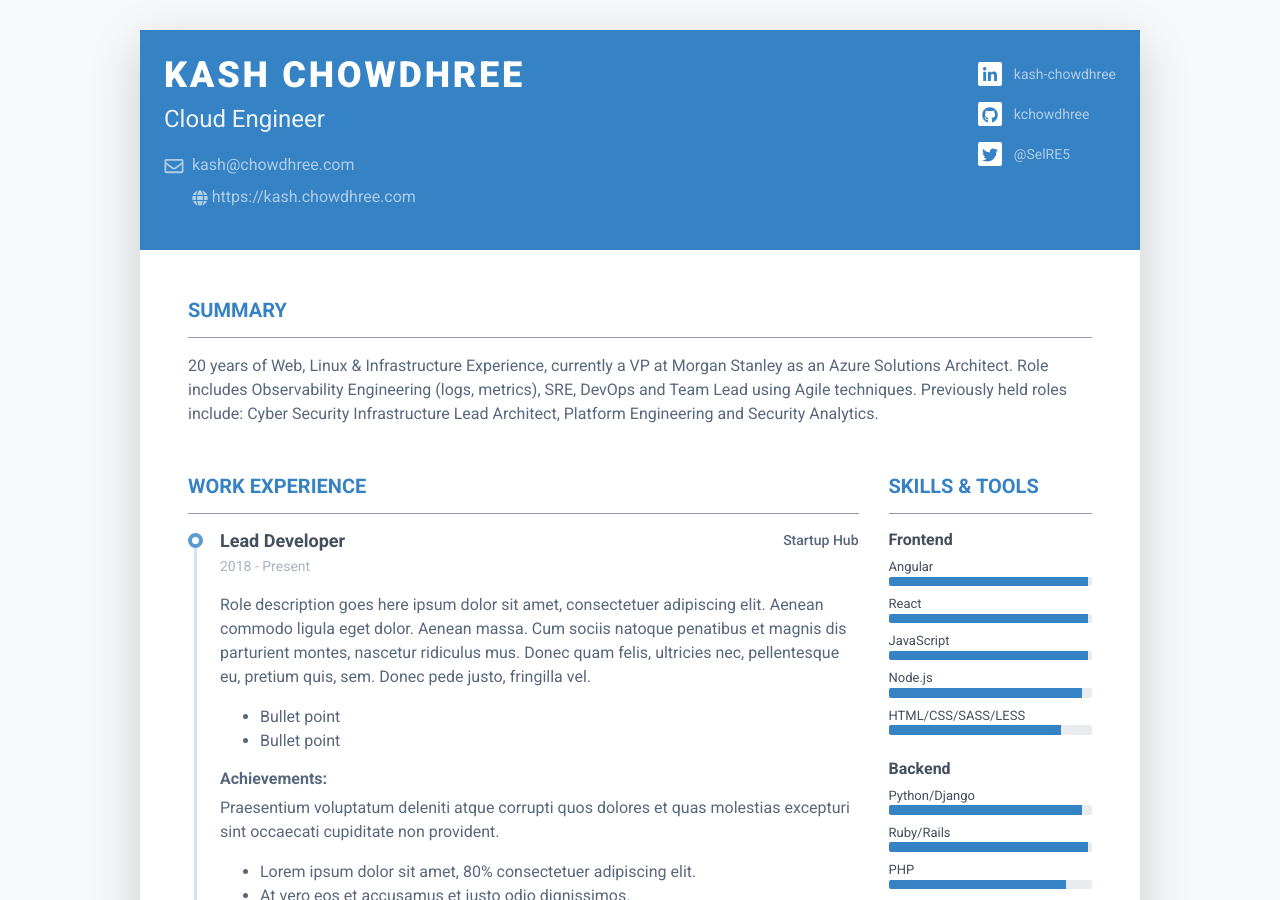
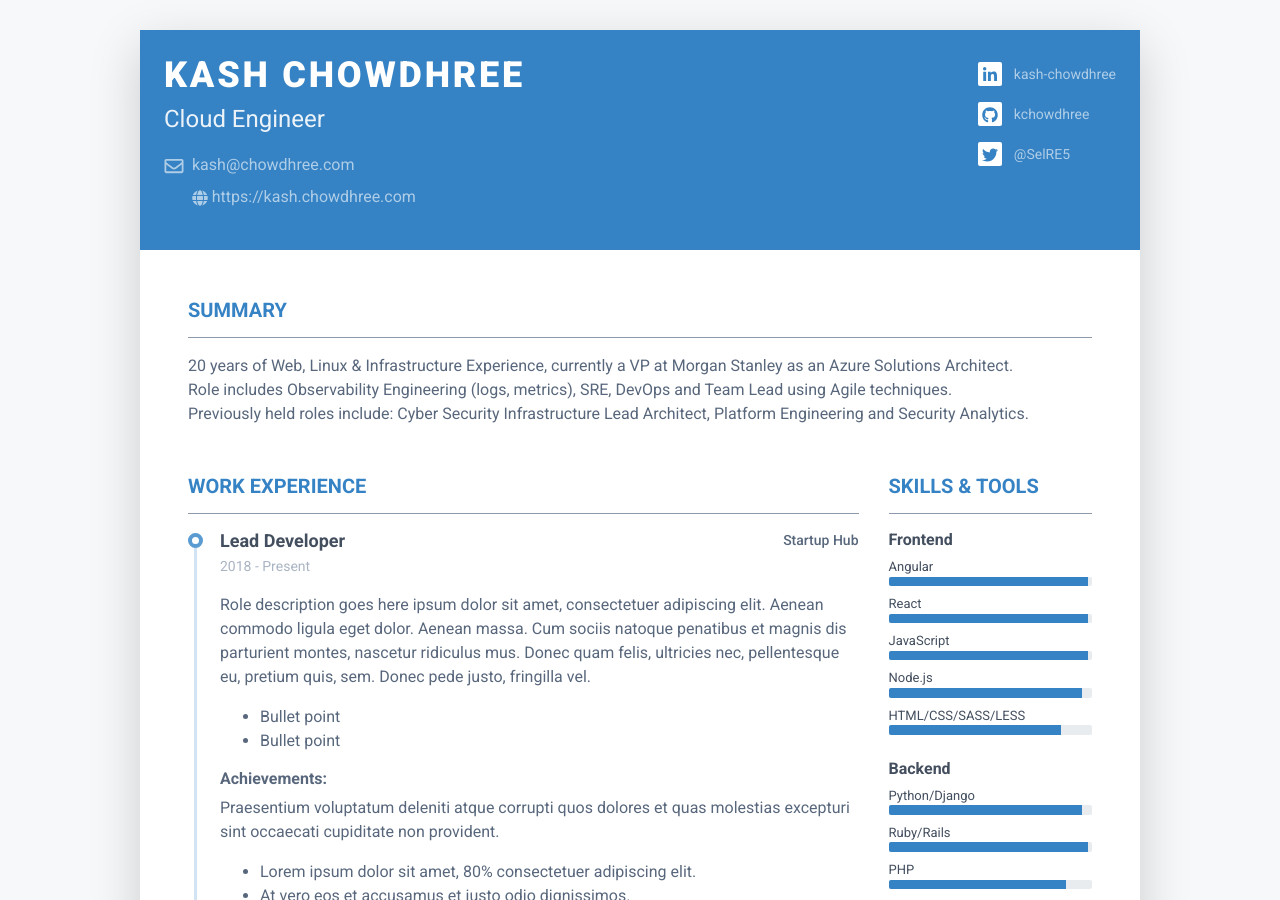
Before and after one commit to Hamy200/resume, a Jekyll site: the page built from index.markdown, in a window 1280 px wide and 900 px high. Built offline with Jekyll 4.4.1, drawn with Linux system fonts in a browser that asks for light colours; nearby versions of some CDN libraries.

```diff
--- a/_data/data.yml
+++ b/_data/data.yml
@@ -30,7 +30,7 @@ interests:
     link:
 
 summary: |
-      20 years of Web, Linux & Infrastructure Experience, currently a VP at Morgan Stanley as an Azure Solutions Architect. Role includes Observability Engineering (logs, metrics), SRE, DevOps and Team Lead using Agile techniques. Previously held roles include: Cyber Security Infrastructure Lead Architect, Platform Engineering and Security Analytics.
+      20 years of Web, Linux & Infrastructure Experience, currently a VP at Morgan Stanley as an Azure Solutions Architect. <br>Role includes Observability Engineering (logs, metrics), SRE, DevOps and Team Lead using Agile techniques. <br>Previously held roles include: Cyber Security Infrastructure Lead Architect, Platform Engineering and Security Analytics.
 
 education:
   - degree: MSc in Computer Science
```
